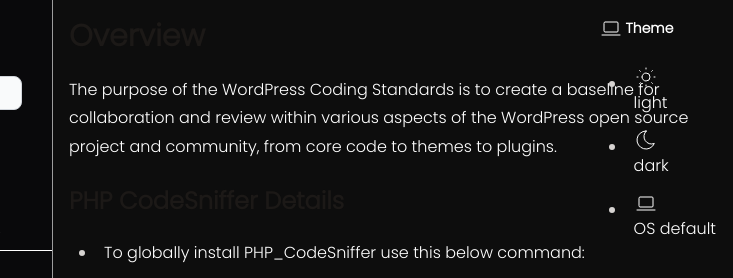
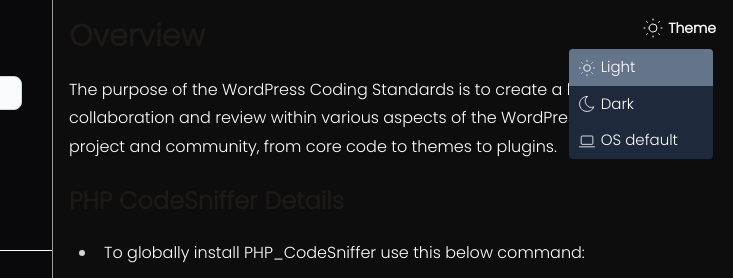
Before and after one commit to pkaranaxioned/codex, an Astro site: page / in a window 1280 px wide. Both pictures are taken after a click on the button "Theme". Shown: the top 278 px of the page, 547-1280 px from the left. Built offline with nearby package versions, Linux system fonts and the light colour scheme; Astro itself is replaced by a stand-in of ours.

Commit message:
partial theme toggle logic and styling added

```diff
--- a/src/components/SnippetsListing.tsx
+++ b/src/components/SnippetsListing.tsx
@@ -14,7 +14,7 @@
   }
   return (
     <>
-      <div className={`${$issnippet ? 'animate-slide-in-right' : 'animate-slide-out-right'} overflow-hidden border-0 lg:border-r-[1px] border-light-grey border-solid bg-dark-grey absolute w-11/12 sm:w-1/2 md:w-auto md:static lg:animate-none top-0 right-0 md:top-[unset] md:right-[unset] basis-2/6 xl:basis-1/5 lg:basis-1/4 text-light-grey bg-zinc-950 border-r-[1px] border-[#1d1f1e] lg:min-w-[300px]`}>
+      <div className={`${$issnippet ? 'animate-slide-in-right' : 'animate-slide-out-right'} overflow-hidden border-0 lg:border-r-[1px] border-light-grey border-solid bg-dark-grey absolute w-11/12 sm:w-1/2 md:w-auto md:static lg:animate-none top-0 right-0 md:top-[unset] md:right-[unset] basis-2/6 xl:basis-1/5 lg:basis-1/4 text-light-grey bg-zinc-950 border-r-[1px] border-[#1d1f1e] lg:min-w-[300px] z-10`}>
         <div className='flex  flex-col py-5'>
           <div className="flex flex-col items-start lg:flex-row w-4/5 m-auto justify-between lg:justify-center">
             <button className='mr-2 w-10 h-10 lg:hidden block' onClick={() => changeListingState() }>
--- a/src/components/UI/ThemeToggle.tsx
+++ b/src/components/UI/ThemeToggle.tsx
@@ -2,37 +2,32 @@
 import { Icons } from '../icon';
 
 export const ToggleTheme: React.FC = () => {
-    const [theme, setTheme] = useState<string>('light');
+    const [theme, setTheme] = useState<string>('dark');
     const [icon, setIcon] = useState<JSX.Element | null>(
         <Icons.system className="text-white" size={24} stroke={1} />
     );
-    const [dropDownState, setdropDownState] = useState<string>('hidden');
+    const [dropDownState, setDropDownState] = useState<boolean>(false);
 
     // Set icon based on theme
     useEffect(() => {
-        const iconToggle = () => {
-            if (theme === 'darktheme') {
+        if (theme === 'dark') {
             setIcon(<Icons.darkTheme className="text-white" size={24} stroke={1} />);
-            } else if (theme === 'lightTheme') {
+        } else if (theme === 'light') {
             setIcon(<Icons.lightTheme className="text-white" size={24} stroke={1} />);
         } else {
             setIcon(<Icons.system className="text-white" size={24} stroke={1} />);
         }
-        };
-        iconToggle();
     }, [theme]);
 
-    // Toggle the theme
-    const toggleTheme = () => {
-        setTheme((prevTheme) => (prevTheme === 'light' ? 'dark' : 'light'));
-        setdropDownState((prevState) => (prevState === 'hidden' ? 'block' : 'hidden'));
-
+    // Toggle the theme dropdown
+    const toggleThemeDropdown = () => {
+        setDropDownState((prevState) => !prevState);
     };
 
     // Handle click events for list items
     const handleThemeSelection = (selectedTheme: string) => {
         setTheme(selectedTheme);
-        setdropDownState((prevState) => (prevState === 'hidden' ? 'block' : 'hidden'));
+        setDropDownState(false);
     };
 
     // Check system preference and set initial theme
@@ -42,34 +37,56 @@
     }, []);
 
     // Update CSS class based on theme
-    // for now commenting this code to set light,dark and system theme using class
-    // useEffect(() => {
-    //     document.body.className = theme;
-    // }, [theme]);
+    useEffect(() => {
+        const body = document.body;
+
+        body.classList.remove('light', 'dark');
+
+        if (theme === 'system') {
+            body.classList.add(window.matchMedia('(prefers-color-scheme: dark)').matches ? 'dark' : 'light');
+        } else {
+            body.classList.add(theme);
+        }
+    }, [theme]);
 
     return (
-        <div className='absolute right-[2.5%]'>
-            <button onClick={toggleTheme} className="flex text-white font-bold">
-                <span>{icon}</span><span className='text-[14px] ml-[3px]'>Theme</span>
+        <div className="absolute w-36 right-[2.5%]">
+            <div className="flex justify-end">
+                <button onClick={toggleThemeDropdown} className="flex items-center text-white font-bold">
+                    <span>{icon}</span>
+                    <span className="text-[14px] ml-[3px]">Theme</span>
                 </button>
-            <ul className={dropDownState}>
-                <li onClick={() => handleThemeSelection('lightTheme')}>
+            </div>
+            <ul
+                className={`${dropDownState ? 'block' : 'hidden'
+                    } w-full bg-slate-800 overflow-hidden rounded text-left absolute top-[9px] right-[2.3%] list-none pl-0`}
+            >
+                <li
+                    className={`cursor-pointer m-0 p-1 hover:bg-slate-500 ${theme === 'light' ? 'bg-slate-500' : ''}`}
+                    onClick={() => handleThemeSelection('light')}
+                >
                     <span>
-                        <Icons.lightTheme className="text-white" size={24} stroke={1} />
+                        <Icons.lightTheme className="text-white px-1 inline-block" size={28} stroke={1} />
                     </span>
-                    light
+                    <span className="text-[15px]">Light</span>
                 </li>
-                <li onClick={() => handleThemeSelection('darktheme')}>
+                <li
+                    className={`cursor-pointer m-0 p-1 hover:bg-slate-500 ${theme === 'dark' ? 'bg-slate-500' : ''}`}
+                    onClick={() => handleThemeSelection('dark')}
+                >
                     <span>
-                        <Icons.darkTheme className="text-white" size={24} stroke={1} />
+                        <Icons.darkTheme className="text-white px-1 inline-block" size={28} stroke={1} />
                     </span>
-                    dark
+                    <span className="text-[15px]">Dark</span>
                 </li>
-                <li onClick={() => handleThemeSelection('system')}>
+                <li
+                    className={`cursor-pointer m-0 p-1 hover:bg-slate-500 ${theme === 'system' ? 'bg-slate-500' : ''}`}
+                    onClick={() => handleThemeSelection('system')}
+                >
                     <span>
-                        <Icons.system className="text-white" size={24} stroke={1} />
+                        <Icons.system className="text-white px-1 inline-block" size={28} stroke={1} />
                     </span>
-                    OS default
+                    <span className="text-[15px]">OS default</span>
                 </li>
             </ul>
         </div>
```
Lines whose indentation alone changed are shown as unchanged.
